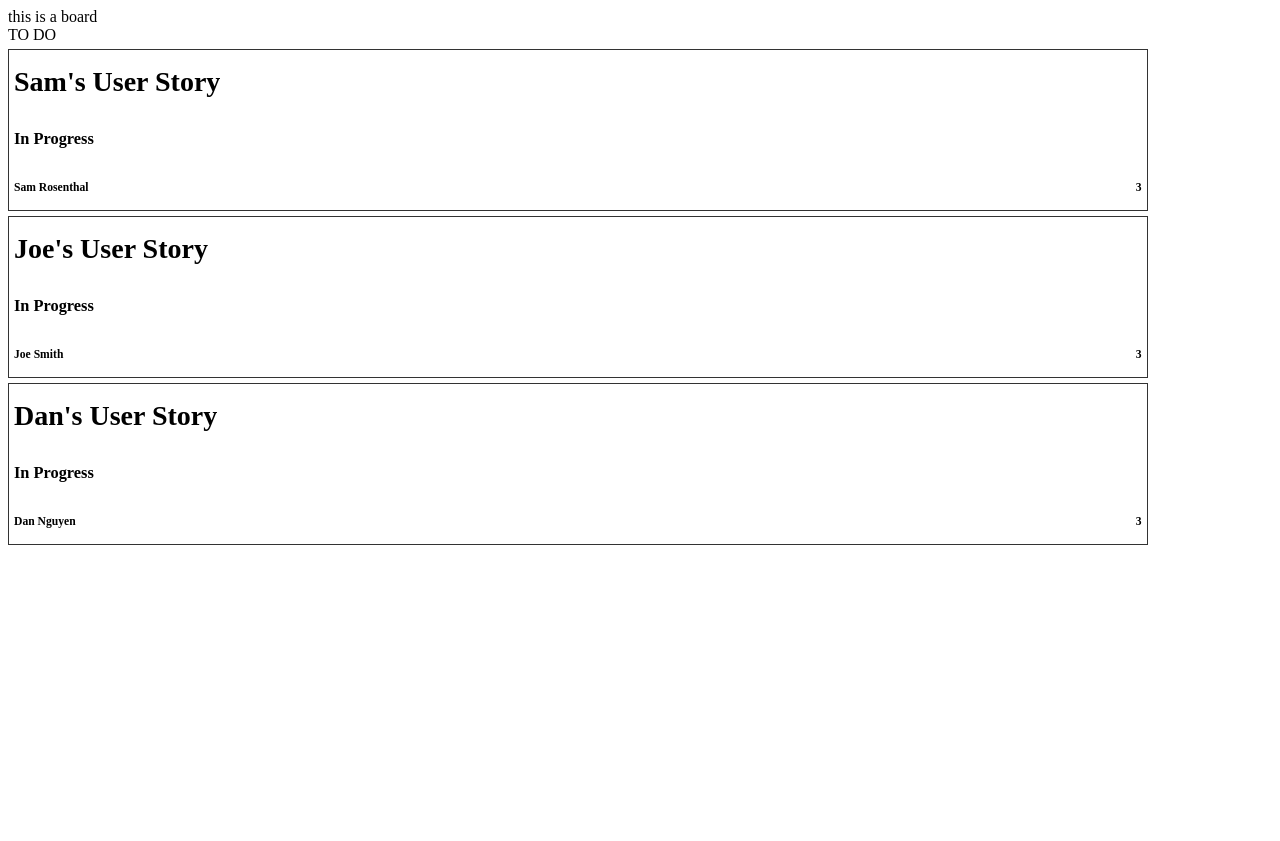
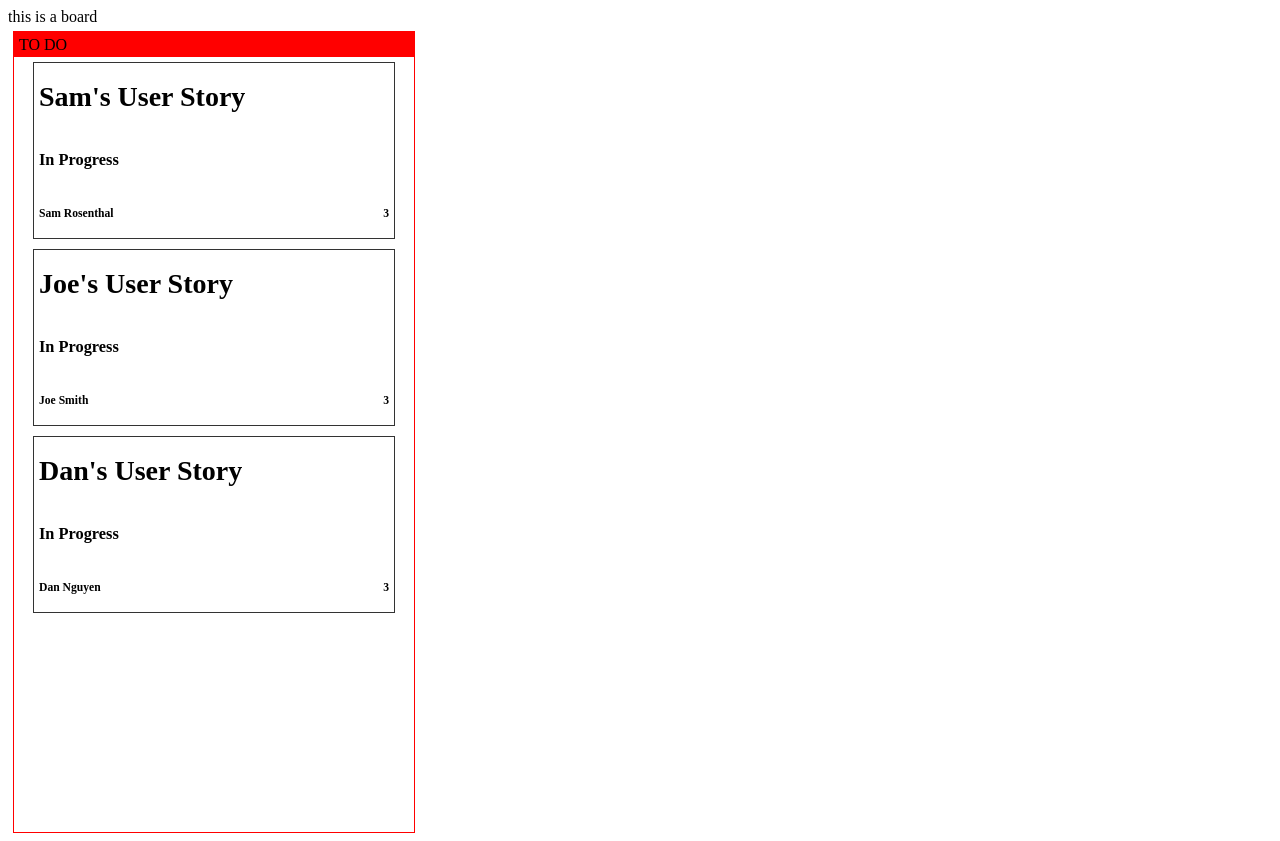
Before and after one commit to SammRosenthal/mini-react-projects, a React (Create React App) app in the folder another-jira-clone/: page / in a window 1280 px wide. Before the commit the page ends 800 px from the top, so only its background shows below. Built offline with nearby package versions, Linux system fonts and the light colour scheme.

Commit message:
initial lane completed

```diff
--- a/another-jira-clone/src/components/board/lane/card/card.scss
+++ b/another-jira-clone/src/components/board/lane/card/card.scss
@@ -7,6 +7,7 @@
     font-size: 14px;
     height: 20vh;
     max-height: 175px;
+    min-height: 175px;
     width: 90%;
 
     .cardHeader {
--- a/another-jira-clone/src/components/board/lane/lane.jsx
+++ b/another-jira-clone/src/components/board/lane/lane.jsx
@@ -1,5 +1,6 @@
 import React, {useState} from 'react';
 import Card from './card/card.jsx';
+import './lane.scss';
 
 function Lane(props) {
     const [title, setTitle] = useState("TO DO");
@@ -22,15 +23,19 @@ function Lane(props) {
             points: "3",
             user: "Dan Nguyen"
         }
+
     ]);
 
     return (
         <div className="laneContainer">
-            <div>
-                {title}
+            <div className="laneTitle">
+                <p>{title}</p>
             </div>
             {cards.map((v, i) => {
                 return <Card
+                    // key and id will be a unique identifier for each card
+                    key={i}
+                    id={i}
                     title={v.title}
                     status={v.status}
                     points={v.points}
--- a/another-jira-clone/src/components/board/lane/lane.scss
+++ b/another-jira-clone/src/components/board/lane/lane.scss
@@ -1,3 +1,27 @@
 .laneContainer {
+    display: flex;
+    flex-direction: column;
+    align-items: center;
+    flex-grow: 1;
+    margin: 5px;
+    border: 1px solid red;
+    max-width: 400px;
+    max-height: 70vh;
+    min-height: 800px;
+    overflow-y: auto;
+    overflow-x: hidden;
+
+    .laneTitle {
+        background: red;
+        display: flex;
+        align-items: center;
+        width: 100%;
+        text-align: center;
+        height: 25px;
+
+        p {
+            padding-left: 5px;
+        }
+    }
 
 }
```
